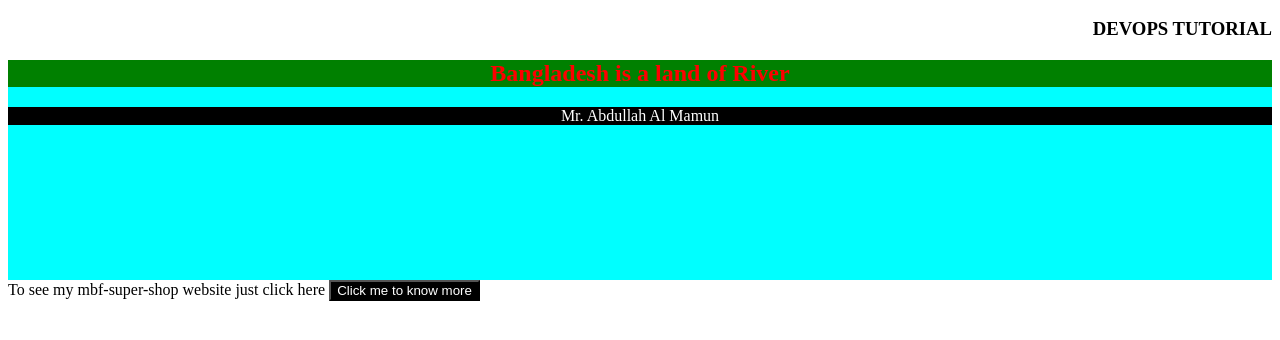
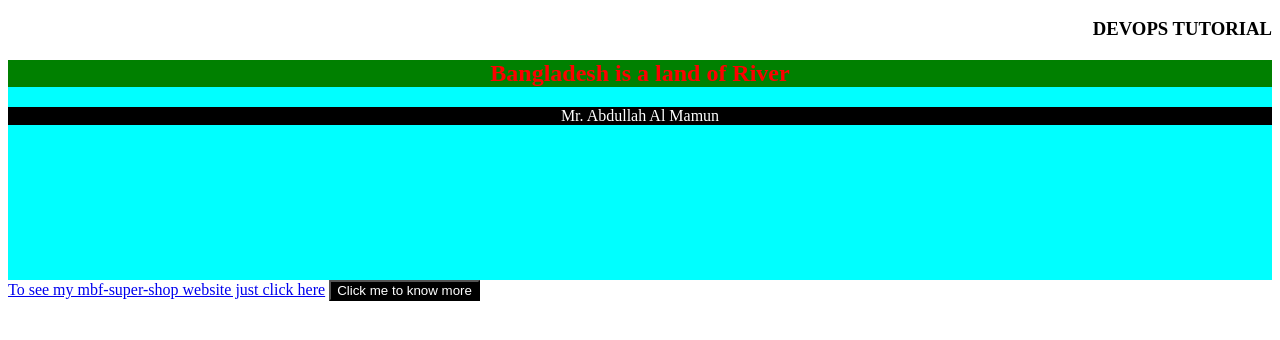
Before and after one commit to Abdullah723669-cmk/Devops, a plain HTML site: page index.html in a window 1280 px wide. Shown: the part 48-388 px from the top of the page. Drawn offline with Linux system fonts and the light colour scheme.

Commit message:
correction in a tag made

```diff
--- a/index.html
+++ b/index.html
@@ -3,5 +3,5 @@
 <div style='background-color:aqua; height:220px; width:auto'>
 <h2 style='text-align:center;color:red;background-color:green'>Bangladesh is a land of River</h2>
 <p style='color:white;background-color:black;text-align:center'>Mr. Abdullah Al Mamun</p> </div>
-<a src="https://mbf-super-shop.odoo.com">To see my mbf-super-shop website just click here</a>
+<a href="https://mbf-super-shop.odoo.com">To see my mbf-super-shop website just click here</a>
 <button style="background-color:black; color:white">Click me to know more</button>
```
